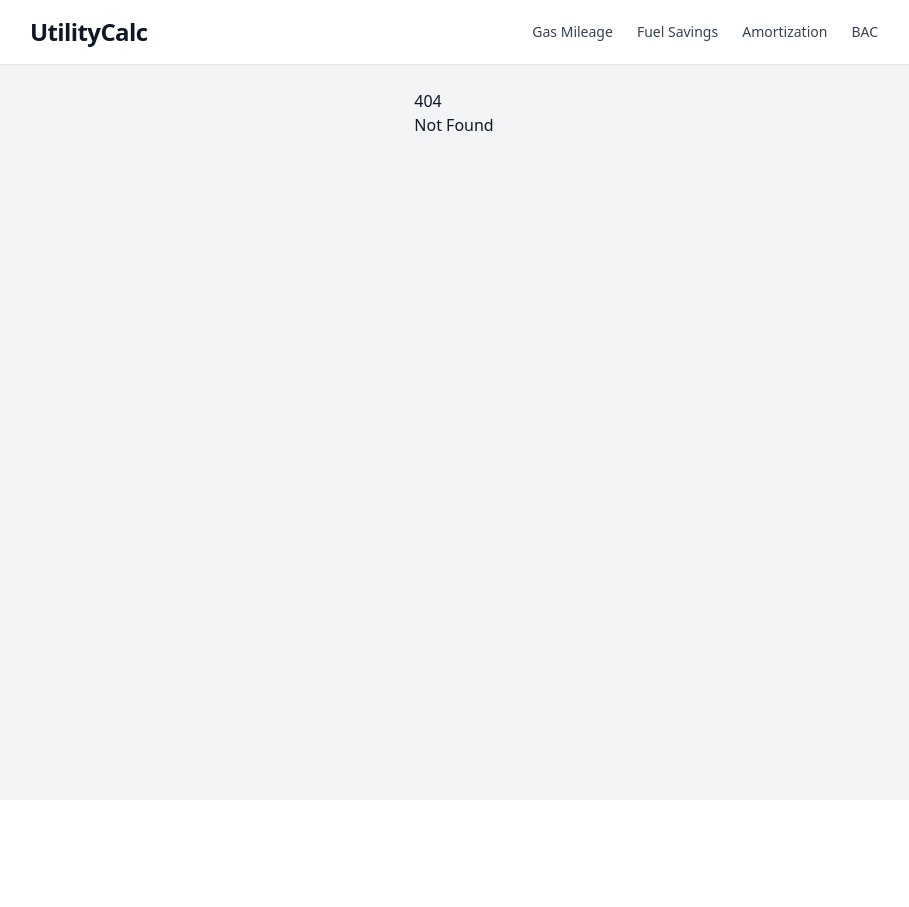
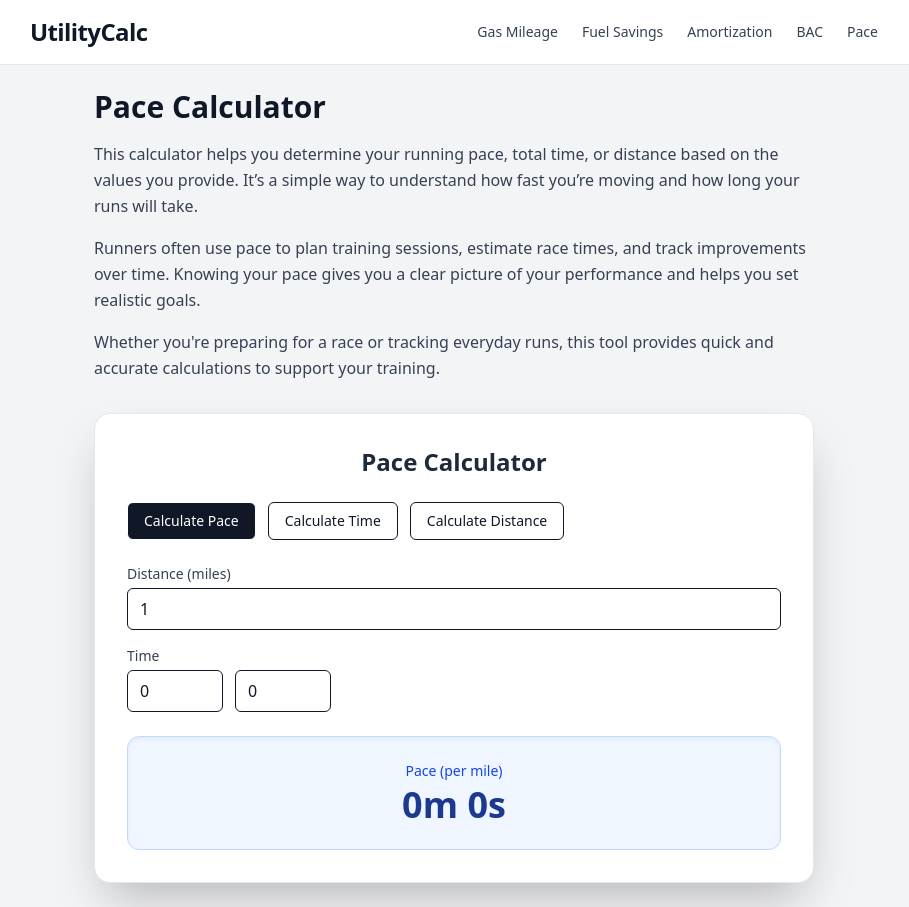
Before and after one commit to iNoles/utilitycalc, a SvelteKit app: page /pace in a window 1280 px wide. Before the commit this address had no page. Shown: the whole page, without its empty margins (186-1095 px from the left). Before the commit the page ends 800 px from the top, so only its background shows below. Built offline with nearby package versions, Linux system fonts and the light colour scheme.

Commit message:
added pace calculator

```diff
--- /dev/null
+++ b/src/lib/PaceCalculator.svelte
@@ -0,0 +1,185 @@
+<script lang="ts">
+  // User-controlled state
+  let mode = $state<'pace' | 'time' | 'distance'>('pace');
+
+  let distance = $state(1);
+  let timeMin = $state(0);
+  let timeSec = $state(0);
+  let paceMin = $state(0);
+  let paceSec = $state(0);
+
+  // Helpers
+  const toMinutes = (min: number, sec: number) => min + sec / 60;
+
+  const fromMinutes = (m: number) => {
+    const min = Math.floor(m);
+    const sec = Math.round((m - min) * 60);
+    return { min, sec };
+  };
+
+  // Pure compute functions
+  const computePace = () => {
+    const total = toMinutes(timeMin, timeSec);
+    return distance > 0 ? fromMinutes(total / distance) : null;
+  };
+
+  const computeTime = () => {
+    const pace = toMinutes(paceMin, paceSec);
+    return fromMinutes(pace * distance);
+  };
+
+  const computeDistance = () => {
+    const total = toMinutes(timeMin, timeSec);
+    const pace = toMinutes(paceMin, paceSec);
+    return pace > 0 ? total / pace : null;
+  };
+
+  // Derived values
+  let result = $derived(
+    mode === "pace"
+      ? computePace()
+      : mode === "time"
+      ? computeTime()
+      : computeDistance()
+  );
+
+  // Safe distance string (prevents null.toFixed)
+  let distance_miles = $derived(() => {
+    const d = computeDistance();
+    return d !== null ? d.toFixed(2) + " miles" : "—";
+  });
+</script>
+
+<div class="w-full bg-white shadow-2xl rounded-2xl p-8 space-y-6 border border-gray-200">
+  <h1 class="text-2xl font-semibold text-gray-800 text-center">Pace Calculator</h1>
+
+  <!-- Mode Selector -->
+  <div class="flex gap-3">
+    <button
+      class="px-4 py-2 rounded-md border text-sm transition"
+      class:bg-gray-900={mode === 'pace'}
+      class:text-white={mode === 'pace'}
+      onclick={() => (mode = 'pace')}>
+      Calculate Pace
+    </button>
+
+    <button
+      class="px-4 py-2 rounded-md border text-sm transition"
+      class:bg-gray-900={mode === 'time'}
+      class:text-white={mode === 'time'}
+      onclick={() => (mode = 'time')}>
+      Calculate Time
+    </button>
+
+    <button
+      class="px-4 py-2 rounded-md border text-sm transition"
+      class:bg-gray-900={mode === 'distance'}
+      class:text-white={mode === 'distance'}
+      onclick={() => (mode = 'distance')}>
+      Calculate Distance
+    </button>
+  </div>
+
+  <!-- Inputs -->
+  <div class="space-y-4">
+
+    {#if mode !== 'distance'}
+      <div>
+        <label class="block text-sm font-medium text-gray-700 mb-1" for="distance">
+          Distance (miles)
+        </label>
+        <input
+          type="number"
+          id="distance"
+          min="0"
+          step="0.01"
+          bind:value={distance}
+          class="w-full border rounded-md px-3 py-2"
+        />
+      </div>
+    {/if}
+
+    {#if mode !== 'time'}
+      <div>
+        <label class="block text-sm font-medium text-gray-700 mb-1" for="time">
+          Time
+        </label>
+        <div class="flex gap-3">
+          <input
+            type="number"
+            id="time"
+            min="0"
+            bind:value={timeMin}
+            class="w-24 border rounded-md px-3 py-2"
+            placeholder="min"
+          />
+          <input
+            type="number"
+            id="time"
+            min="0"
+            max="59"
+            bind:value={timeSec}
+            class="w-24 border rounded-md px-3 py-2"
+            placeholder="sec"
+          />
+        </div>
+      </div>
+    {/if}
+
+    {#if mode !== 'pace'}
+      <div>
+        <label class="block text-sm font-medium text-gray-700 mb-1" for="pace">
+          Pace (per mile)
+        </label>
+        <div class="flex gap-3">
+          <input
+            type="number"
+            id="pace"
+            min="0"
+            bind:value={paceMin}
+            class="w-24 border rounded-md px-3 py-2"
+            placeholder="min"
+          />
+          <input
+            type="number"
+            min="0"
+            max="59"
+            bind:value={paceSec}
+            class="w-24 border rounded-md px-3 py-2"
+            placeholder="sec"
+          />
+        </div>
+      </div>
+    {/if}
+
+  </div>
+
+  <!-- Result -->
+  {#if mode === 'pace' && result}
+    <div class="bg-blue-50 border border-blue-200 rounded-xl p-6 text-center shadow-inner">
+      <p class="text-sm text-blue-700 font-medium">Pace (per mile)</p>
+      <p class="text-4xl font-bold text-blue-900 mt-1">
+        {result.min}m {result.sec}s
+      </p>
+    </div>
+  {/if}
+
+  {#if mode === 'time' && result}
+    <div class="bg-blue-50 border border-blue-200 rounded-xl p-6 text-center shadow-inner">
+      <p class="text-sm text-blue-700 font-medium">Total Time</p>
+      <p class="text-4xl font-bold text-blue-900 mt-1">
+        {result.min}m {result.sec}s
+      </p>
+    </div>
+  {/if}
+
+  {#if mode === 'distance'}
+    <div class="bg-blue-50 border border-blue-200 rounded-xl p-6 text-center shadow-inner">
+      <p class="text-sm text-blue-700 font-medium">Distance</p>
+      <p class="text-4xl font-bold text-blue-900 mt-1">
+        {distance_miles()}
+      </p>
+    </div>
+  {/if}
+
+</div>
--- a/src/routes/+layout.svelte
+++ b/src/routes/+layout.svelte
@@ -21,10 +21,11 @@
       </a>
 
       <nav class="hidden sm:flex gap-6 text-sm font-medium text-gray-700">
-        <a href="{base}/gas-mileage" class="hover:text-gray-900">Gas Mileage</a>
-        <a href="{base}/fuel-comparison" class="hover:text-gray-900">Fuel Savings</a>
-        <a href="{base}/amortization" class="hover:text-gray-900">Amortization</a>
-        <a href="{base}/bac" class="hover:text-gray-900">BAC</a>
+        <a href="gas-mileage" class="hover:text-gray-900">Gas Mileage</a>
+        <a href="fuel-comparison" class="hover:text-gray-900">Fuel Savings</a>
+        <a href="amortization" class="hover:text-gray-900">Amortization</a>
+        <a href="bac" class="hover:text-gray-900">BAC</a>
+        <a href="pace" class="hover:text-gray-900">Pace</a>
       </nav>
 
       <button
@@ -42,10 +43,11 @@
 
     {#if mobileOpen}
       <nav class="sm:hidden bg-white border-t border-gray-200 px-6 py-4 space-y-3 text-gray-700 text-base">
-        <a href="{base}/gas-mileage" class="block hover:text-gray-900">Gas Mileage</a>
-        <a href="{base}/fuel-comparison" class="block hover:text-gray-900">Fuel Savings</a>
-        <a href="{base}/amortization" class="block hover:text-gray-900">Amortization</a>
-        <a href="{base}/bac" class="block hover:text-gray-900">BAC</a>
+        <a href="gas-mileage" class="block hover:text-gray-900">Gas Mileage</a>
+        <a href="fuel-comparison" class="block hover:text-gray-900">Fuel Savings</a>
+        <a href="amortization" class="block hover:text-gray-900">Amortization</a>
+        <a href="bac" class="block hover:text-gray-900">BAC</a>
+        <a href="pace" class="block hover:text-gray-900">Pace</a>
       </nav>
     {/if}
   </header>
--- a/src/routes/+page.svelte
+++ b/src/routes/+page.svelte
@@ -3,7 +3,8 @@
     { name: "Gas Mileage Calculator", path: "gas-mileage", desc: "Calculate miles per gallon based on miles driven and fuel used." },
     { name: "Loan Amortization Calculator", path: "amortization", desc: "Estimate monthly payments, total cost, and interest paid." },
     { name: "BAC Calculator", path: "bac", desc: "Estimate blood alcohol concentration based on drinks, weight, and time." },
-    { name: "Fuel Savings Comparison", path: "fuel-comparison", desc: "Compare yearly fuel costs between two vehicles." }
+    { name: "Fuel Savings Comparison", path: "fuel-comparison", desc: "Compare yearly fuel costs between two vehicles." },
+    { name: "Pace Calculator", path: "pace", desc: "Calculate running pace, total time, or distance for your runs." }
   ];
 
 </script>
--- /dev/null
+++ b/src/routes/pace/+page.svelte
@@ -0,0 +1,26 @@
+<script>
+  import PaceCalculator from "$lib/PaceCalculator.svelte";
+</script>
+
+<section class="space-y-4 mb-8">
+  <h1 class="text-3xl font-bold text-gray-900">Pace Calculator</h1>
+
+  <p class="text-gray-700 leading-relaxed">
+    This calculator helps you determine your running pace, total time, or
+    distance based on the values you provide. It’s a simple way to understand
+    how fast you’re moving and how long your runs will take.
+  </p>
+
+  <p class="text-gray-700 leading-relaxed">
+    Runners often use pace to plan training sessions, estimate race times, and
+    track improvements over time. Knowing your pace gives you a clear picture
+    of your performance and helps you set realistic goals.
+  </p>
+
+  <p class="text-gray-700 leading-relaxed">
+    Whether you're preparing for a race or tracking everyday runs, this tool
+    provides quick and accurate calculations to support your training.
+  </p>
+</section>
+
+<PaceCalculator />
```
